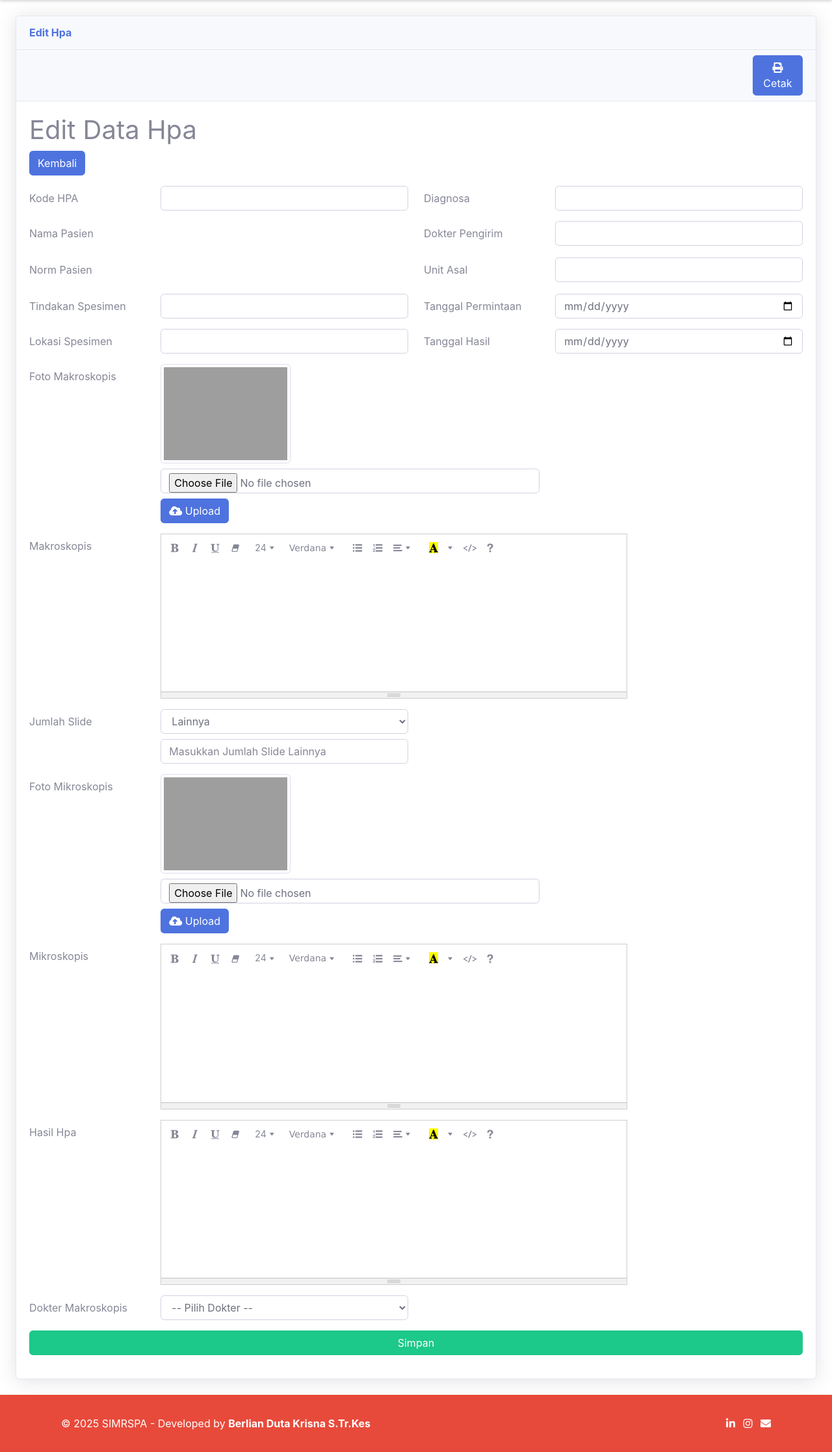
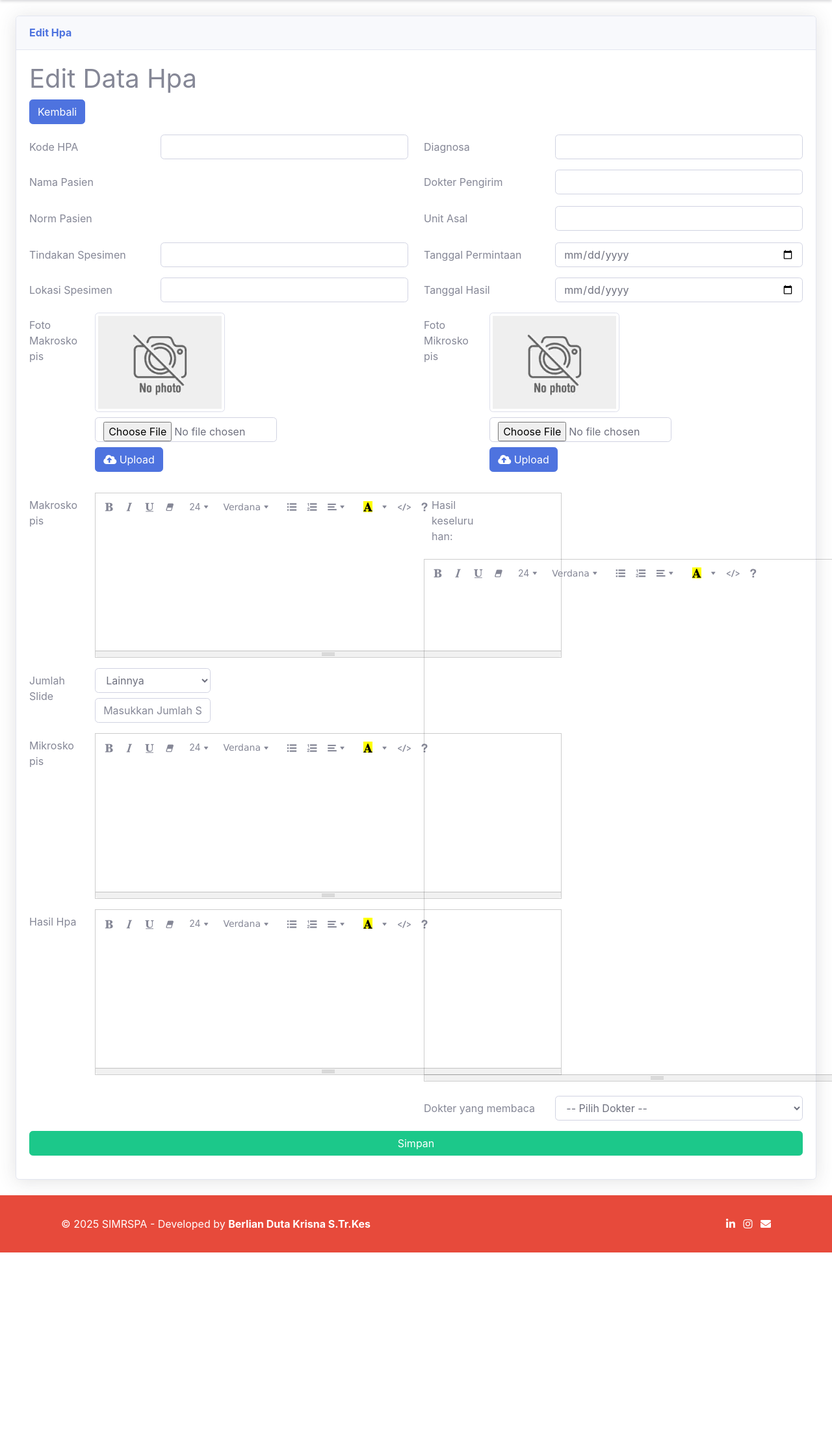
Before and after one commit to BerlianDutaKrisna/simrspa, a CodeIgniter 4 app: the page made by app/Views/exam/edit_exam.php in a window 1280 px wide; the page is wider, and only the part inside the window is pictured. Shown: the part 83-2317 px from the top of that part at 65% size. After the commit the page ends 2010 px from the top of that part, so only its background shows below. Run offline with PHP 8.4 and a stand-in for CodeIgniter, Linux system fonts and the light colour scheme; the template is opened without the code that fills it, so the values that code supplies are empty; some libraries are stand-ins or nearby versions; grey boxes are pictures that could not be loaded.

Commit message:
perbaikan 2

```diff
--- a/app/Views/exam/edit_exam.php
+++ b/app/Views/exam/edit_exam.php
@@ -5,19 +5,6 @@
     <div class="card shadow mb-4">
         <div class="card-header py-3">
             <h6 class="m-0 font-weight-bold text-primary">Edit Hpa</h6>
-        </div>
-        <div class="card-header py-2">
-            <div class="row align-items-center">
-                <!-- Kolom Judul -->
-                <div class="col-12 col-sm-11">
-                </div>
-                <!-- Kolom Tombol Cetak -->
-                <div class="col-12 col-sm-1 text-center text-sm-right">
-                    <a href="#" target="_blank" class="btn btn-primary btn-user btn-block">
-                        <i class="fas fa-print"></i> Cetak
-                    </a>
-                </div>
-            </div>
         </div>
 
         <div class="card-body">
@@ -93,12 +80,22 @@
                         <input type="date" name="tanggal_hasil" value="<?= $hpa['tanggal_hasil'] ?? '' ?>" class="form-control form-control-user">
                     </div>
                 </div>
-
+                <div class="form-group row">
+                    <!-- Kolom Kiri -->
+                    <div class="col-sm-6">
                         <!-- Kolom Foto Makroskopis -->
                         <div class="form-group row">
                             <label class="col-sm-2 col-form-label">Foto Makroskopis</label>
                             <div class="col-sm-6">
-                        <img src="<?= base_url('uploads/hpa/makroskopis/' . $hpa['foto_makroskopis_hpa']); ?>" width="200" alt="Foto Makroskopis" class="img-thumbnail" id="fotoMakroskopis" data-toggle="modal" data-target="#fotoModal">
+                                <img src="<?= $hpa['foto_makroskopis_hpa'] !== null
+                                                ? base_url('uploads/hpa/makroskopis/' . $hpa['foto_makroskopis_hpa'])
+                                                : base_url('img/no_photo.jpg') ?>"
+                                    width="200"
+                                    alt="Foto Makroskopis"
+                                    class="img-thumbnail"
+                                    id="fotoMakroskopis"
+                                    data-toggle="modal"
+                                    data-target="#fotoModal">
                                 <input type="file" name="foto_makroskopis_hpa" id="foto_makroskopis_hpa" class="form-control form-control-user mt-2">
                                 <button type="submit" class="btn btn-primary mt-2"
                                     formaction="<?= base_url('exam/uploadFotoMakroskopis/' . $hpa['id_hpa']); ?>">
@@ -106,7 +103,34 @@
                                 </button>
                             </div>
                         </div>
-
+                    </div>
+                    <!-- Kolom Kanan -->
+                    <div class="col-sm-6">
+                        <!-- Kolom Foto Mikroskopis -->
+                        <div class="form-group row">
+                            <label class="col-sm-2 col-form-label">Foto Mikroskopis</label>
+                            <div class="col-sm-6">
+                                <img src="<?= $hpa['foto_mikroskopis_hpa'] !== null
+                                                ? base_url('uploads/hpa/mikroskopis/' . $hpa['foto_mikroskopis_hpa'])
+                                                : base_url('img/no_photo.jpg') ?>"
+                                    width="200"
+                                    alt="Foto Mikroskopis"
+                                    class="img-thumbnail"
+                                    id="fotoMikroskopis"
+                                    data-toggle="modal"
+                                    data-target="#fotoModal">
+                                <input type="file" name="foto_mikroskopis_hpa" id="foto_mikroskopis_hpa" class="form-control form-control-user mt-2">
+                                <button type="submit" class="btn btn-primary mt-2"
+                                    formaction="<?= base_url('exam/uploadFotoMikroskopis/' . $hpa['id_hpa']); ?>">
+                                    <i class="fas fa-cloud-upload-alt"></i> Upload
+                                </button>
+                            </div>
+                        </div>
+                    </div>
+                </div>
+                <div class="form-group row">
+                    <!-- Kolom Kiri -->
+                    <div class="col-sm-6">
                         <!-- Kolom Makroskopis -->
                         <div class="form-group row">
                             <label class="col-sm-2 col-form-label">Makroskopis</label>
@@ -134,20 +158,6 @@
                                     value="<?= (!in_array($hpa['jumlah_slide'], ['0', '1', '2', '3'])) ? $hpa['jumlah_slide'] : '' ?>">
                             </div>
                         </div>
-
-                <!-- Kolom Foto Mikroskopis -->
-                <div class="form-group row">
-                    <label class="col-sm-2 col-form-label">Foto Mikroskopis</label>
-                    <div class="col-sm-6">
-                        <img src="<?= base_url('uploads/hpa/mikroskopis/' . $hpa['foto_mikroskopis_hpa']); ?>" width="200" alt="Foto Mikroskopis" class="img-thumbnail" id="fotoMikroskopis" data-toggle="modal" data-target="#fotoModalMikroskopis">
-                        <input type="file" name="foto_mikroskopis_hpa" id="foto_mikroskopis_hpa" class="form-control form-control-user mt-2">
-                        <button type="submit" class="btn btn-primary mt-2"
-                        formaction="<?= base_url('exam/uploadFotoMikroskopis/' . $hpa['id_hpa']); ?>">
-                            <i class="fas fa-cloud-upload-alt"></i> Upload
-                        </button>
-                    </div>
-                </div>
-
                         <!-- Kolom Mikroskopis -->
                         <div class="form-group row">
                             <label class="col-sm-2 col-form-label">Mikroskopis</label>
@@ -163,9 +173,25 @@
                                 <textarea class="form-control summernote" name="hasil_hpa" id="hasil_hpa"><?= $hpa['hasil_hpa'] ?? '' ?></textarea>
                             </div>
                         </div>
+                    </div>
+                    <!-- Kolom Kanan -->
+                    <div class="col-sm-6">
+                        <div class="form-group">
+                            <label class="col-sm-2 col-form-label">Hasil keseluruhan:</label>
+                        </div>
+                        <textarea class="form-control summernote_hasil" name="print_hpa" id="print_hpa" rows="5">
+                            <?= $hpa['print_hpa'] ?? '' ?>
+                        </textarea>
+                    </div>
+                </div>
+                <!-- Kolom Hasil HPA dan Dokter -->
+                <div class="form-group row">
+                    <label class="col-sm-2 col-form-label"></label>
+                    <div class="col-sm-4">
 
-                <div class="form-group row">
-                    <label class="col-sm-2 col-form-label">Dokter Makroskopis</label>
+                    </div>
+
+                    <label class="col-sm-2 col-form-label">Dokter yang membaca</label>
                     <div class="col-sm-4">
                         <select class="form-control" id="id_user_dokter_pemotongan" name="id_user_dokter_pemotongan">
                             <option value="" <?= empty($hpa['id_user_dokter_pemotongan']) ? 'selected' : '' ?>>-- Pilih Dokter --</option>
@@ -180,7 +206,6 @@
                         </select>
                     </div>
                 </div>
-
                 <!-- Tombol Simpan -->
                 <div class="form-group row">
                     <div class="col-sm-12 text-center">
--- a/app/Views/templates/exam/footer_edit_exam.php
+++ b/app/Views/templates/exam/footer_edit_exam.php
@@ -59,6 +59,21 @@
     });
 
     $(document).ready(function() {
+        $('.summernote_hasil').summernote({
+            placeholder: '',
+            tabsize: 2,
+            height: 750,
+            toolbar: [
+                ['style', ['bold', 'italic', 'underline', 'clear']], // tombol gaya teks
+                ['font', ['fontsize', 'fontname']], // font dan ukuran font
+                ['para', ['ul', 'ol', 'paragraph']], // format paragraf
+                ['color', ['color']], // pilihan warna
+                ['view', ['codeview', 'help']] // menampilkan kode HTML dan bantuan
+            ],
+        });
+    });
+
+    $(document).ready(function() {
         $('.summernote_print').summernote({
             placeholder: '',
             tabsize: 2,
```
Lines whose indentation alone changed are shown as unchanged.
